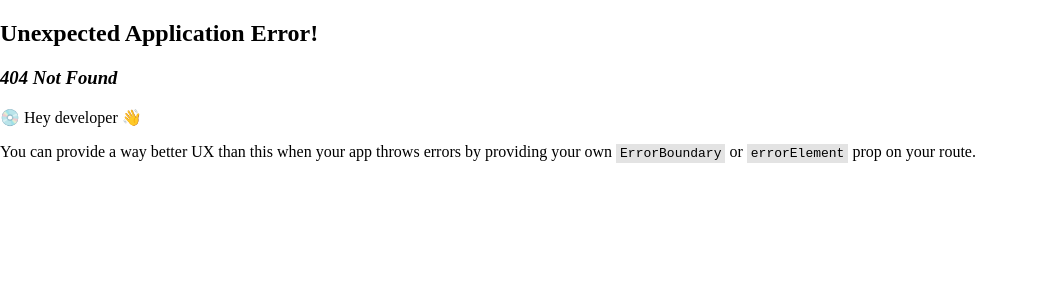
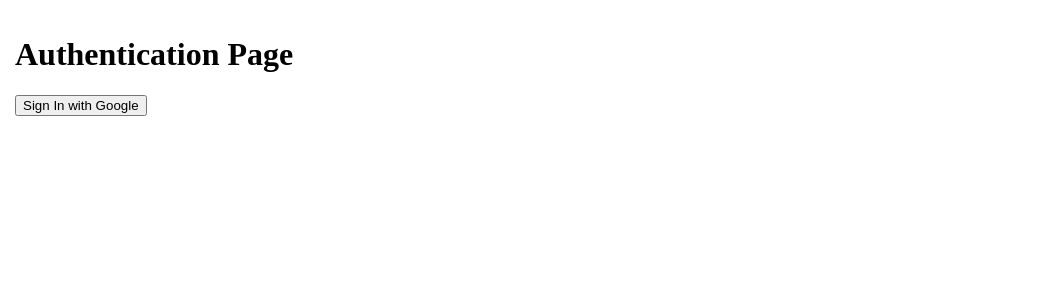
Before and after one commit to arangelovv/your-holism, a React (Vite) app in the folder your-holism/: page /auth in a window 1280 px wide. Before the commit this address had no page. Shown: the top 300 px of the page, without its empty margins (0-1038 px from the left). Built offline with nearby package versions, Linux system fonts and the light colour scheme; no server answers; a web font is replaced by a local one.

Commit message:
Configured a very basic and unstyled auth page

```diff
--- /dev/null
+++ b/your-holism/src/features/$authenticate/AuthPage.tsx
@@ -0,0 +1,16 @@
+import { Box } from "@mui/material";
+import {
+  signInWithGoogle,
+  useAuthState,
+} from "../../shared/firebase/authentication/firebase.auth";
+import { auth } from "../../shared/firebase/firebase";
+
+export default function AuthPage() {
+  const authState = useAuthState(auth);
+  return (
+    <Box padding={"15px"}>
+      <h1>Authentication Page</h1>
+      <button onClick={signInWithGoogle}>Sign In with Google</button>
+    </Box>
+  );
+}
--- a/your-holism/src/router.tsx
+++ b/your-holism/src/router.tsx
@@ -3,11 +3,16 @@
 import JournalPage from "./features/$journal/JournalPage";
 import MonthlyStatsPage from "./features/$monthly/MonthlyStatsPage";
 import AllStatsPage from "./features/$overall/AllStatsPage";
+import AuthPage from "./features/$authenticate/AuthPage";
 
 export const router = createBrowserRouter([
   {
     path: "/",
     element: <Navigate to="/core" />,
+  },
+  {
+    path: "/auth",
+    element: <AuthPage />,
   },
   {
     path: "/core",
--- a/your-holism/src/shared/firebase/authentication/firebase.auth.ts
+++ b/your-holism/src/shared/firebase/authentication/firebase.auth.ts
@@ -6,7 +6,7 @@
   signOut,
 } from "firebase/auth";
 import { createContext, useEffect, useState } from "react";
-import { auth } from "../../utils/firebase";
+import { auth } from "../firebase";
 
 //Signing in with Google Auth Provider
 export function signInWithGoogle() {
--- a/your-holism/src/shared/utils/firebase.ts
+++ b/your-holism/src/shared/firebase/firebase.ts
@@ -5,6 +5,4 @@
 const app = initializeApp(firebaseConfig);
 export const auth = getAuth(app);
 
-if (firebaseConfig.production == false) {
-  connectAuthEmulator(auth, "http://127.0.0.1:9099");
-}
+connectAuthEmulator(auth, "http://127.0.0.1:9099");
```
